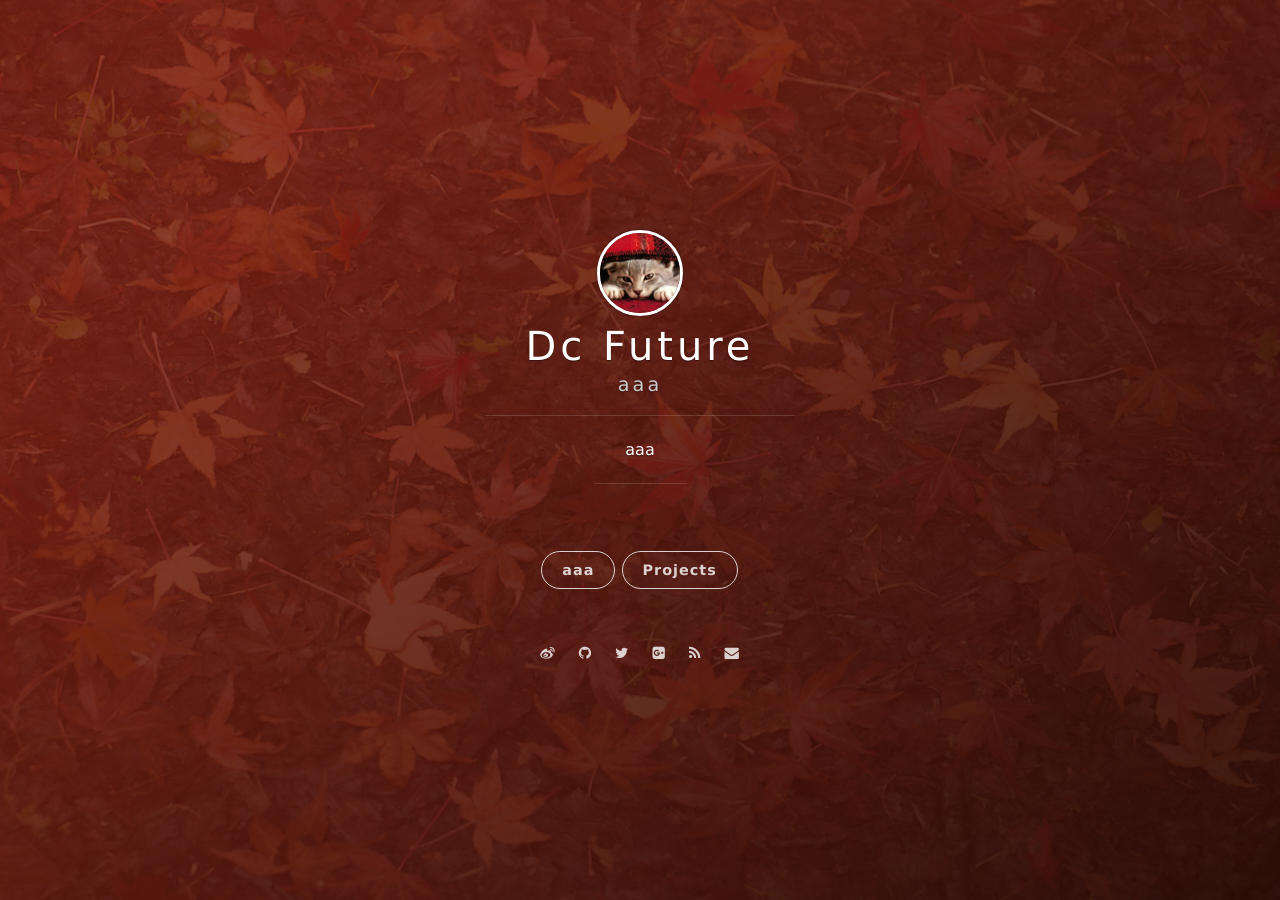
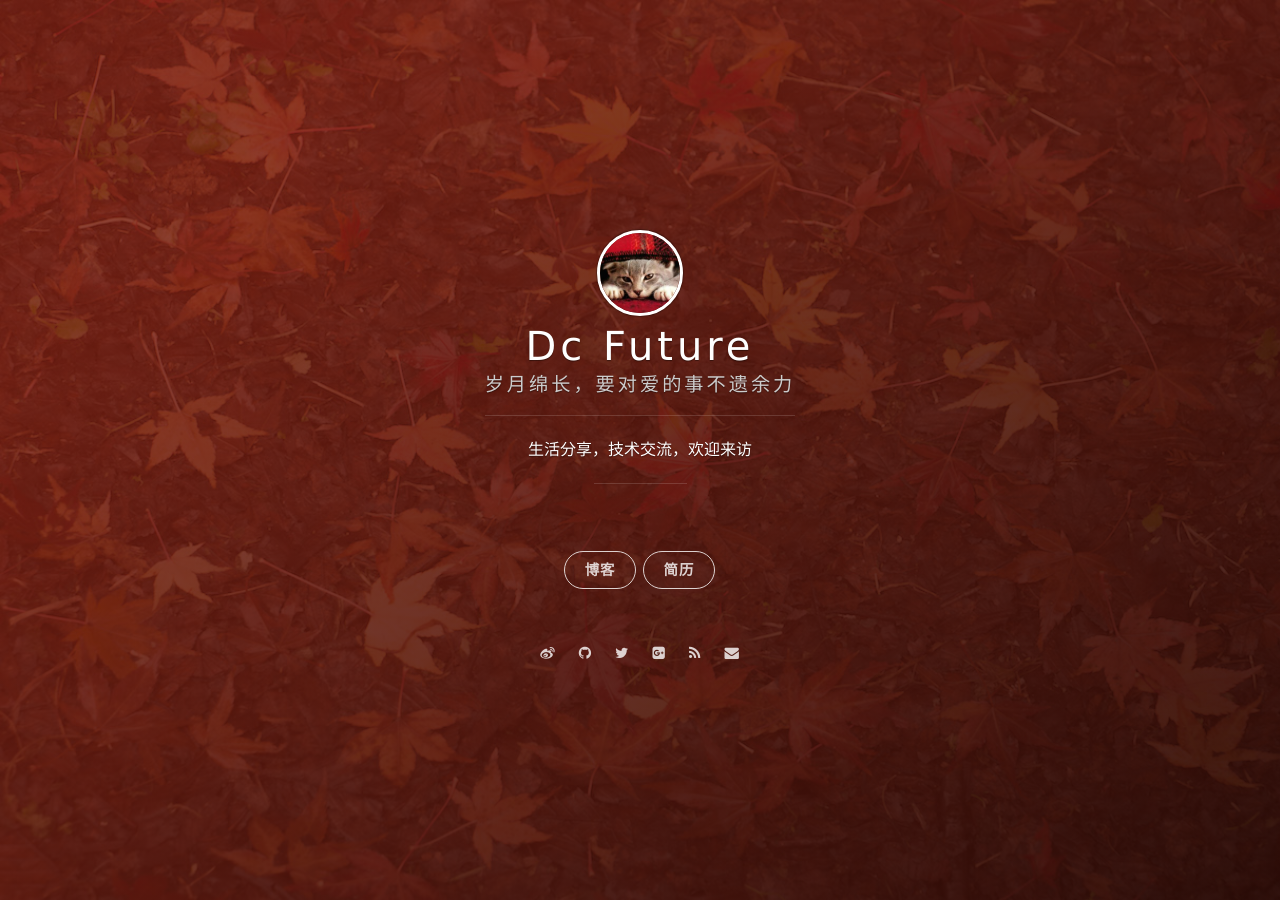
Before and after one commit to GhotsboyD/GhotsboyD.github.io, a Jekyll site: the page built from index.html, in a window 1280 px wide. Built offline with Jekyll 4.4.1, drawn with Linux system fonts in a browser that asks for light colours; nearby versions of some CDN libraries; the list of posts is cut into pages by our own code.

Commit message:
Update _config.yml

```diff
--- a/_config.yml
+++ b/_config.yml
@@ -1,8 +1,8 @@
 # Basic
 title: Dc Future
-subtitle: aaa
+subtitle: 岁月绵长，要对爱的事不遗余力
 welcome_message:
-description: aaa
+description: 生活分享，技术交流，欢迎来访
 creator: <a href="http://onev.cat">@onevcat</a>
 
 url: "http://vno.onevcat.com"
@@ -17,12 +17,12 @@ cover_color: red
 
 # The blog button should not be removed.
 blog_button:
-    title: aaa
+    title: 博客
     description: Visit blog
 
 # Navigation buttons in the front page.
 nav:
-    - {title: Projects, description: My Projects, url: 'http://project.onevcat.com'}
+    - {title: 简历, description: My Projects, url: 'http://project.onevcat.com'}
     # - {title: Another Button, description: A button, url: 'http://example.com'}
 
 # Pagination
```
